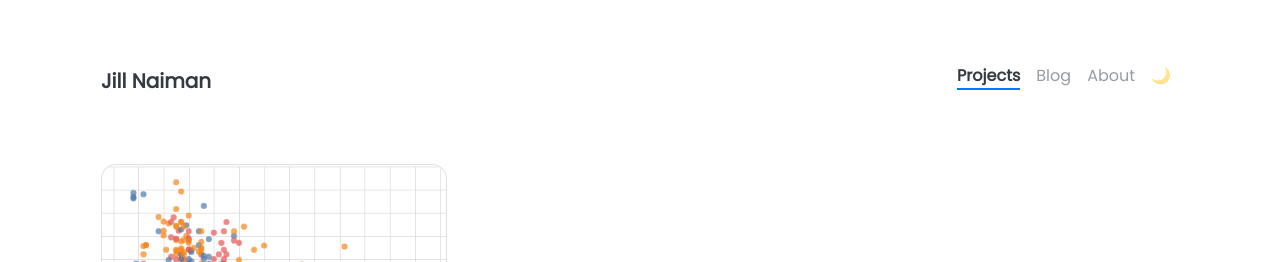
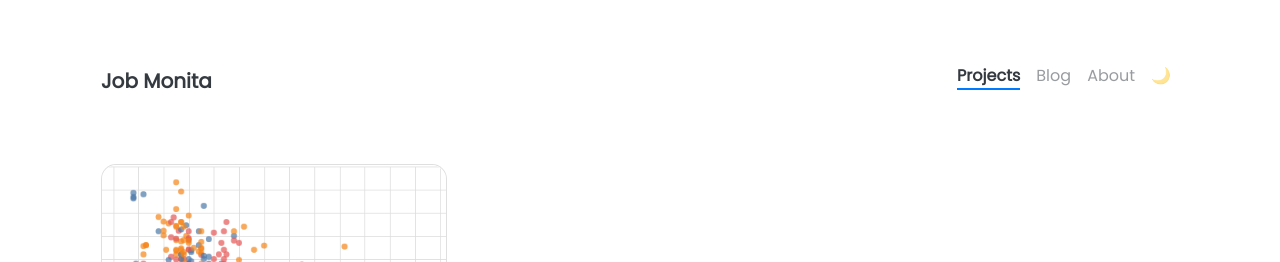
Before and after one commit to jngangu2/jngangu2.github.io, a Jekyll site: the page built from pages/projects.html, in a window 1280 px wide. Shown: the top 262 px of the page. Built offline with Jekyll 4.4.1, drawn with Linux system fonts in a browser that asks for light colours; nearby versions of some CDN libraries.

Commit message:
adding changes from first day in jekyll

```diff
--- a/.#_config.yml
+++ /dev/null
@@ -1 +0,0 @@
-jobmonita@Jobs-MacBook-Air.local.39523
--- a/_config.yml
+++ b/_config.yml
@@ -5,12 +5,12 @@
 # NOTE: it looks like you need to rebuild + repush everytime you update this _config.yml file
 
 ### Site Settings ###
-title               : Jill Naiman
+title               : Job Monita
 description         : >-
-                      I am definitely not a corgi!
+                      I am a strong men!
 baseurl             : ""   # Change to empty quotes if you are hosting your site at <your-username>.github.io directly,
 #                                             otherwise will be hosted at <your-username>.github.io/{{base_url}}
-repository          : jnaiman               # Change to <your-username>/<your-username>.github.io (or remove it if you don't need remote projects)
+repository          : jngangu2               # Change to <your-username>/<your-username>.github.io (or remove it if you don't need remote projects)
 open_new_tab        : false                             # Opens external URLs in new tab (works for posts, projects and navbar only)
 
 
@@ -35,12 +35,12 @@
 ### Author Info ###
 author:
   name              : A. P. Corgi
-  image             : https://dogtime.com/assets/uploads/gallery/pembroke-welsh-corgi-dog-breed-pictures/prance-8.jpg
+  image             : https://e0.pxfuel.com/wallpapers/990/715/desktop-wallpaper-boruto-uzumaki-by-xariis-f-4e-now-browse-millions-of-popular-baruto-manga-naruto-uzumaki-art-naruto-shippuden-jogan.jpg
 #  behance           : your_username
 # dribbble          : your_username
   email             : username@domain.com
 #  facebook          : your_username
-  github            : jnaiman # JPN
+  github            : jngangu2 # JPN
 # gitlab            : your_username
 # instagram         : your_username
 # kaggle            : your_username
```
Also changed, not shown: 10 other files.
